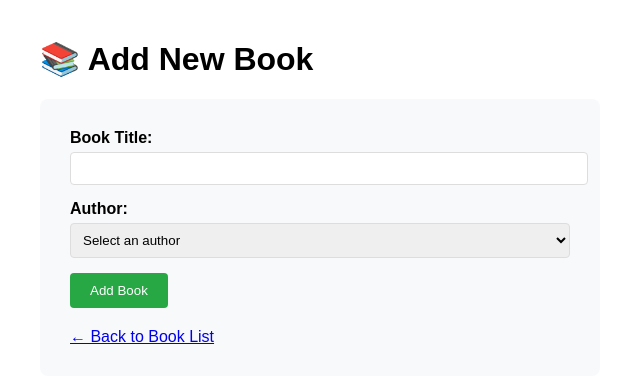
After one commit to nmajutee/Alx_DjangoLearnLab, a Django app: page /add_book/ in a window 1280 px wide. The commit adds this page. Shown: the top 383 px of the page, without its empty margins (0-640 px from the left). Run offline with Django 5.2, Linux system fonts and the light colour scheme; a user stored in the database is signed in; data that the repository does not hold is empty.

Commit message:
4. Implementing Custom Permissions in Django

```diff
--- /dev/null
+++ b/django-models/LibraryProject/relationship_app/management/__init__.py
@@ -0,0 +1 @@
+# Empty __init__.py file
--- /dev/null
+++ b/django-models/LibraryProject/relationship_app/management/commands/__init__.py
@@ -0,0 +1 @@
+# Empty __init__.py file
--- /dev/null
+++ b/django-models/LibraryProject/relationship_app/templates/relationship_app/add_book.html
@@ -0,0 +1,60 @@
+<!-- add_book.html -->
+<!DOCTYPE html>
+<html lang="en">
+<head>
+    <meta charset="UTF-8">
+    <title>Add New Book</title>
+    <style>
+        body { font-family: Arial, sans-serif; margin: 40px; }
+        .form-container { max-width: 500px; background-color: #f8f9fa; padding: 30px; border-radius: 8px; }
+        .form-group { margin-bottom: 15px; }
+        label { display: block; margin-bottom: 5px; font-weight: bold; }
+        input, select { width: 100%; padding: 8px; border: 1px solid #ddd; border-radius: 4px; }
+        button { background-color: #28a745; color: white; padding: 10px 20px; border: none; border-radius: 4px; cursor: pointer; }
+        button:hover { background-color: #218838; }
+        .back-link { margin-top: 20px; }
+        .messages { margin-bottom: 20px; }
+        .alert { padding: 10px; border-radius: 4px; margin-bottom: 10px; }
+        .alert-success { background-color: #d4edda; color: #155724; border: 1px solid #c3e6cb; }
+        .alert-error { background-color: #f8d7da; color: #721c24; border: 1px solid #f5c6cb; }
+    </style>
+</head>
+<body>
+    <h1>📚 Add New Book</h1>
+
+    {% if messages %}
+        <div class="messages">
+            {% for message in messages %}
+                <div class="alert alert-{{ message.tags }}">{{ message }}</div>
+            {% endfor %}
+        </div>
+    {% endif %}
+
+    <div class="form-container">
+        <form method="post">
+            {% csrf_token %}
+
+            <div class="form-group">
+                <label for="title">Book Title:</label>
+                <input type="text" id="title" name="title" required>
+            </div>
+
+            <div class="form-group">
+                <label for="author">Author:</label>
+                <select id="author" name="author" required>
+                    <option value="">Select an author</option>
+                    {% for author in authors %}
+                        <option value="{{ author.id }}">{{ author.name }}</option>
+                    {% endfor %}
+                </select>
+            </div>
+
+            <button type="submit">Add Book</button>
+        </form>
+
+        <div class="back-link">
+            <a href="{% url 'list_books' %}">← Back to Book List</a>
+        </div>
+    </div>
+</body>
+</html>
--- a/django-models/LibraryProject/relationship_app/urls.py
+++ b/django-models/LibraryProject/relationship_app/urls.py
@@ -17,4 +17,9 @@ urlpatterns = [
     path('admin/', views.admin_view, name='admin_view'),
     path('librarian/', views.librarian_view, name='librarian_view'),
     path('member/', views.member_view, name='member_view'),
+
+    # Permission-protected book operation URLs
+    path('add_book/', views.add_book, name='add_book'),
+    path('edit_book/<int:book_id>/', views.edit_book, name='edit_book'),
+    path('delete_book/<int:book_id>/', views.delete_book, name='delete_book'),
 ]
--- a/django-models/LibraryProject/relationship_app/views.py
+++ b/django-models/LibraryProject/relationship_app/views.py
@@ -1,8 +1,9 @@
-from django.shortcuts import render, redirect
+from django.shortcuts import render, redirect, get_object_or_404
 from django.views.generic.detail import DetailView
 from django.contrib.auth import login
 from django.contrib.auth.forms import UserCreationForm
-from django.contrib.auth.decorators import user_passes_test
+from django.contrib.auth.decorators import user_passes_test, permission_required
+from django.contrib import messages
 from .models import Author
 from .models import Book
 from .models import Library
@@ -64,3 +65,63 @@ def librarian_view(request):
 def member_view(request):
     """Member view accessible only to users with Member role"""
     return render(request, 'relationship_app/member_view.html')
+
+# Permission-protected views for book operations
+@permission_required('relationship_app.can_add_book', raise_exception=True)
+def add_book(request):
+    """View to add a new book - requires can_add_book permission"""
+    if request.method == 'POST':
+        title = request.POST.get('title')
+        author_id = request.POST.get('author')
+
+        if title and author_id:
+            try:
+                author = Author.objects.get(id=author_id)
+                book = Book.objects.create(title=title, author=author)
+                messages.success(request, f'Book "{book.title}" added successfully!')
+                return redirect('list_books')
+            except Author.DoesNotExist:
+                messages.error(request, 'Selected author does not exist.')
+        else:
+            messages.error(request, 'Please fill in all required fields.')
+
+    authors = Author.objects.all()
+    return render(request, 'relationship_app/add_book.html', {'authors': authors})
+
+@permission_required('relationship_app.can_change_book', raise_exception=True)
+def edit_book(request, book_id):
+    """View to edit an existing book - requires can_change_book permission"""
+    book = get_object_or_404(Book, id=book_id)
+
+    if request.method == 'POST':
+        title = request.POST.get('title')
+        author_id = request.POST.get('author')
+
+        if title and author_id:
+            try:
+                author = Author.objects.get(id=author_id)
+                book.title = title
+                book.author = author
+                book.save()
+                messages.success(request, f'Book "{book.title}" updated successfully!')
+                return redirect('list_books')
+            except Author.DoesNotExist:
+                messages.error(request, 'Selected author does not exist.')
+        else:
+            messages.error(request, 'Please fill in all required fields.')
+
+    authors = Author.objects.all()
+    return render(request, 'relationship_app/edit_book.html', {'book': book, 'authors': authors})
+
+@permission_required('relationship_app.can_delete_book', raise_exception=True)
+def delete_book(request, book_id):
+    """View to delete a book - requires can_delete_book permission"""
+    book = get_object_or_404(Book, id=book_id)
+
+    if request.method == 'POST':
+        book_title = book.title
+        book.delete()
+        messages.success(request, f'Book "{book_title}" deleted successfully!')
+        return redirect('list_books')
+
+    return render(request, 'relationship_app/delete_book.html', {'book': book})
```
Also changed, not shown: django-models/LibraryProject/relationship_app/models.py (+7 -0 lines), django-models/LibraryProject/relationship_app/templates/relationship_app/delete_book.html (added, +43 -0 lines), django-models/LibraryProject/relationship_app/templates/relationship_app/edit_book.html (added, +61 -0 lines), django-models/LibraryProject/relationship_app/templates/relationship_app/list_books.html (+25 -2 lines), django-models/LibraryProject/db.sqlite3, django-models/LibraryProject/relationship_app/migrations/0003_alter_book_options.py (added).
